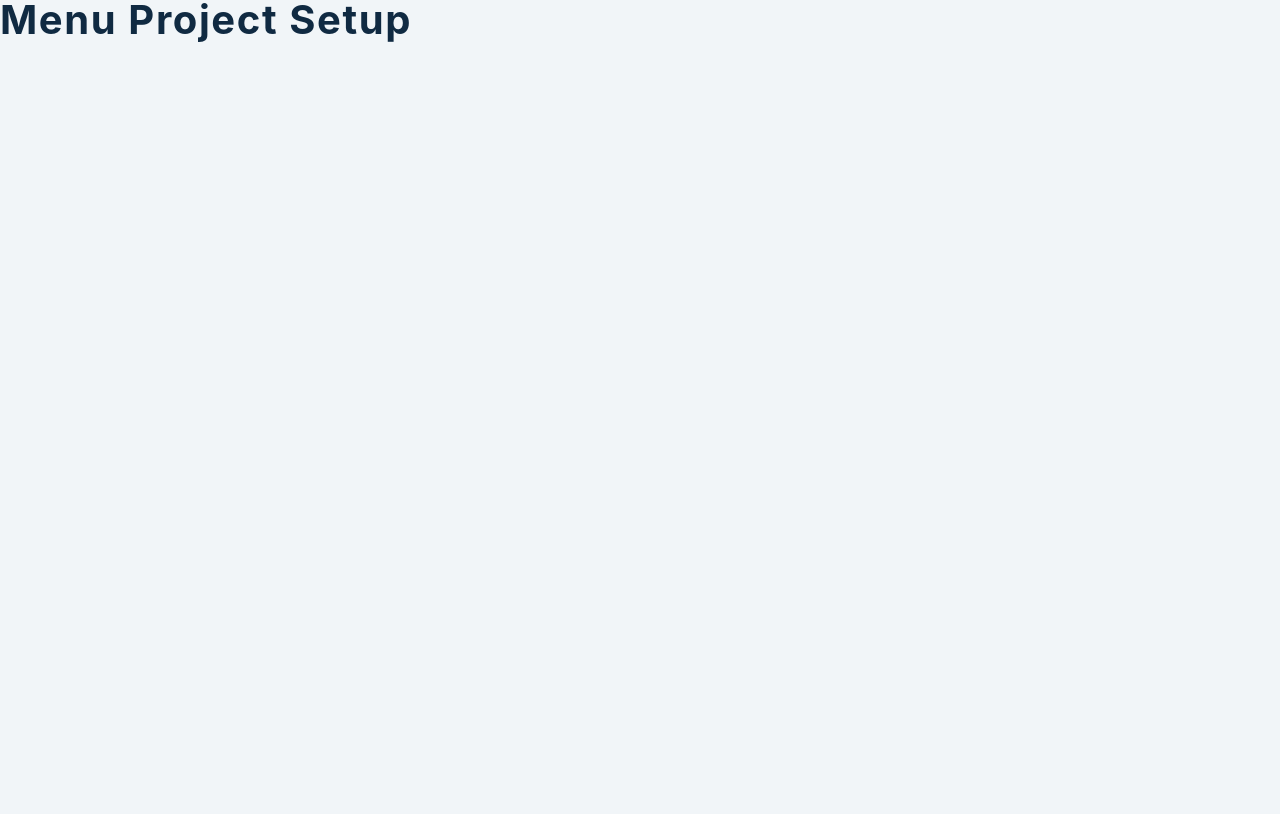
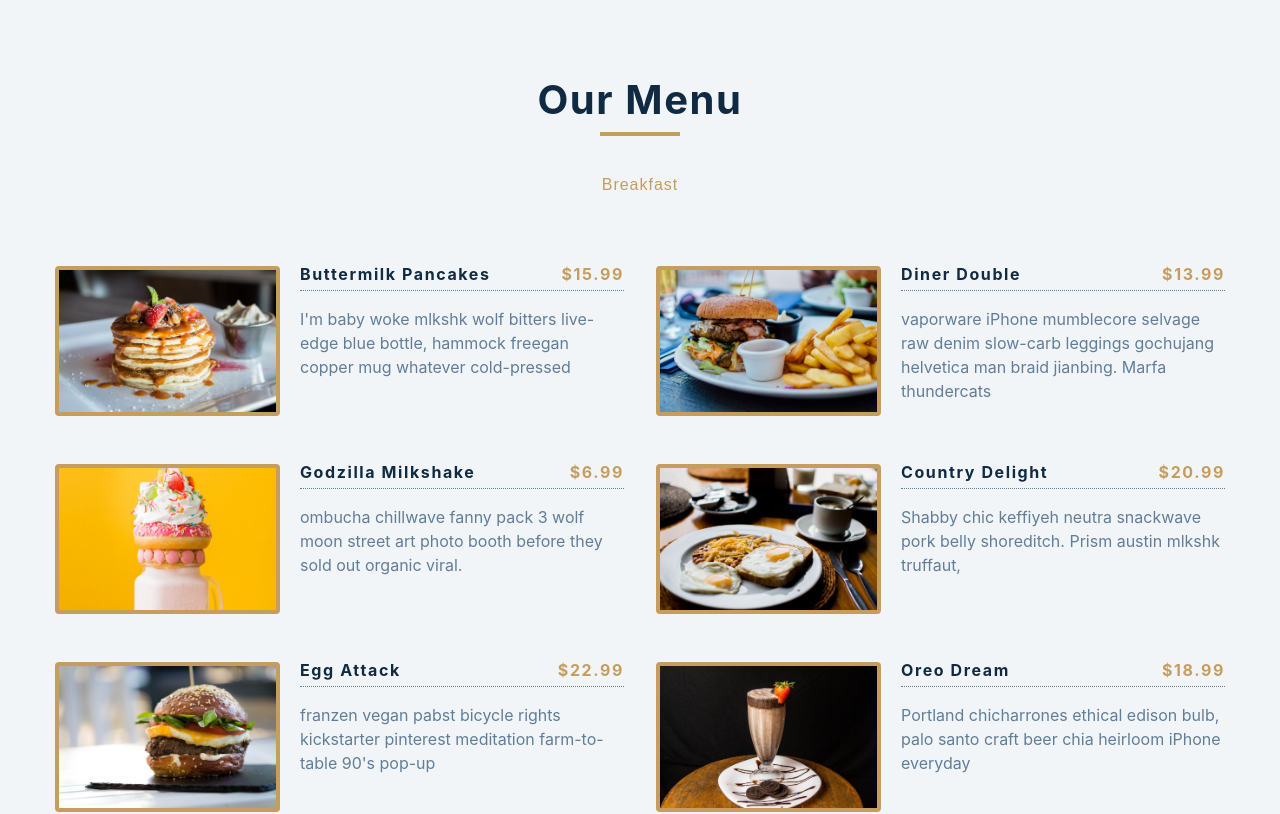
Before and after one commit to wkberezowski/react-projects, a React (Create React App) app: page / in a window 1280 px wide. Shown: the top 814 px of the page. Built offline with nearby package versions, Linux system fonts and the light colour scheme.

Commit message:
added page content and filtering button

```diff
--- a/src/App.js
+++ b/src/App.js
@@ -4,7 +4,26 @@ import Categories from './Categories';
 import items from './data';
 
 function App() {
-  return <h2>menu project setup</h2>;
+  const [menuItems, setMenuItems] = useState(items);
+  const [categories, setCategories] = useState([]);
+
+  const filterItems = (category) => {
+    const newItems = items.filter((item) => item.category === category);
+    setMenuItems(newItems);
+  };
+
+  return (
+    <main>
+      <section className='menu section'>
+        <div className='title'>
+          <h2>our menu</h2>
+          <div className='underline'></div>
+        </div>
+        <Categories filterItems={filterItems} />
+        <Menu items={menuItems} />
+      </section>
+    </main>
+  );
 }
 
 export default App;
--- a/src/Categories.js
+++ b/src/Categories.js
@@ -1,7 +1,13 @@
 import React from 'react';
 
-const Categories = () => {
-  return <h2>categories component</h2>;
+const Categories = ({ filterItems }) => {
+  return (
+    <div className='btn-container'>
+      <button className='filter-btn' onClick={() => filterItems('breakfast')}>
+        breakfast
+      </button>
+    </div>
+  );
 };
 
 export default Categories;
--- a/src/Menu.js
+++ b/src/Menu.js
@@ -1,7 +1,25 @@
 import React from 'react';
 
-const Menu = () => {
-  return <h2>menu component</h2>;
+const Menu = ({ items }) => {
+  return (
+    <div className='section-center'>
+      {items.map((menuItem) => {
+        const { id, title, img, desc, price } = menuItem;
+        return (
+          <article key={id} className='menu-item'>
+            <img src={img} alt={title} className='photo' />
+            <div className='item-info'>
+              <header>
+                <h4>{title}</h4>
+                <h4 className='price'>${price}</h4>
+              </header>
+              <p className='item-text'>{desc}</p>
+            </div>
+          </article>
+        );
+      })}
+    </div>
+  );
 };
 
 export default Menu;
```
